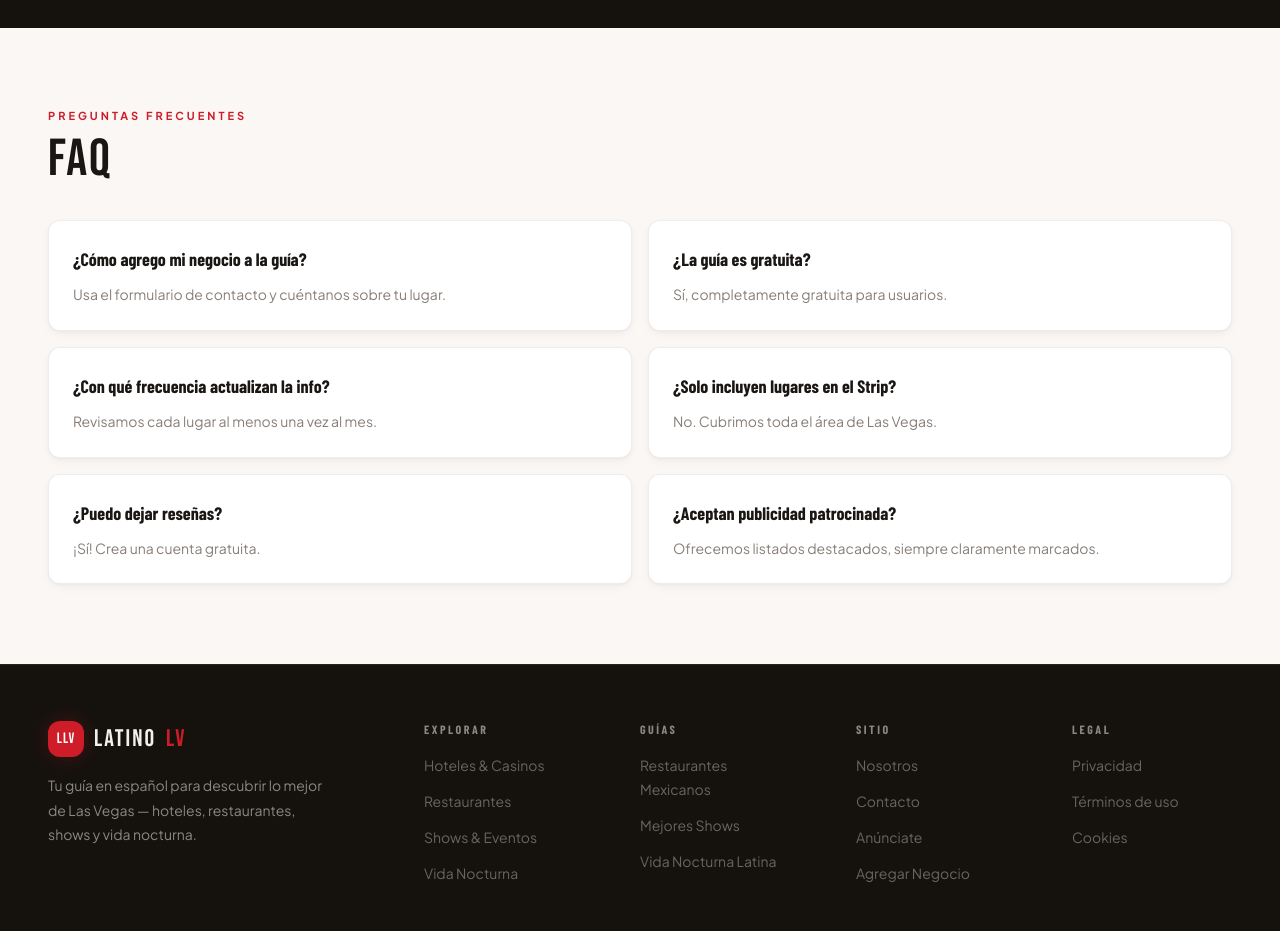
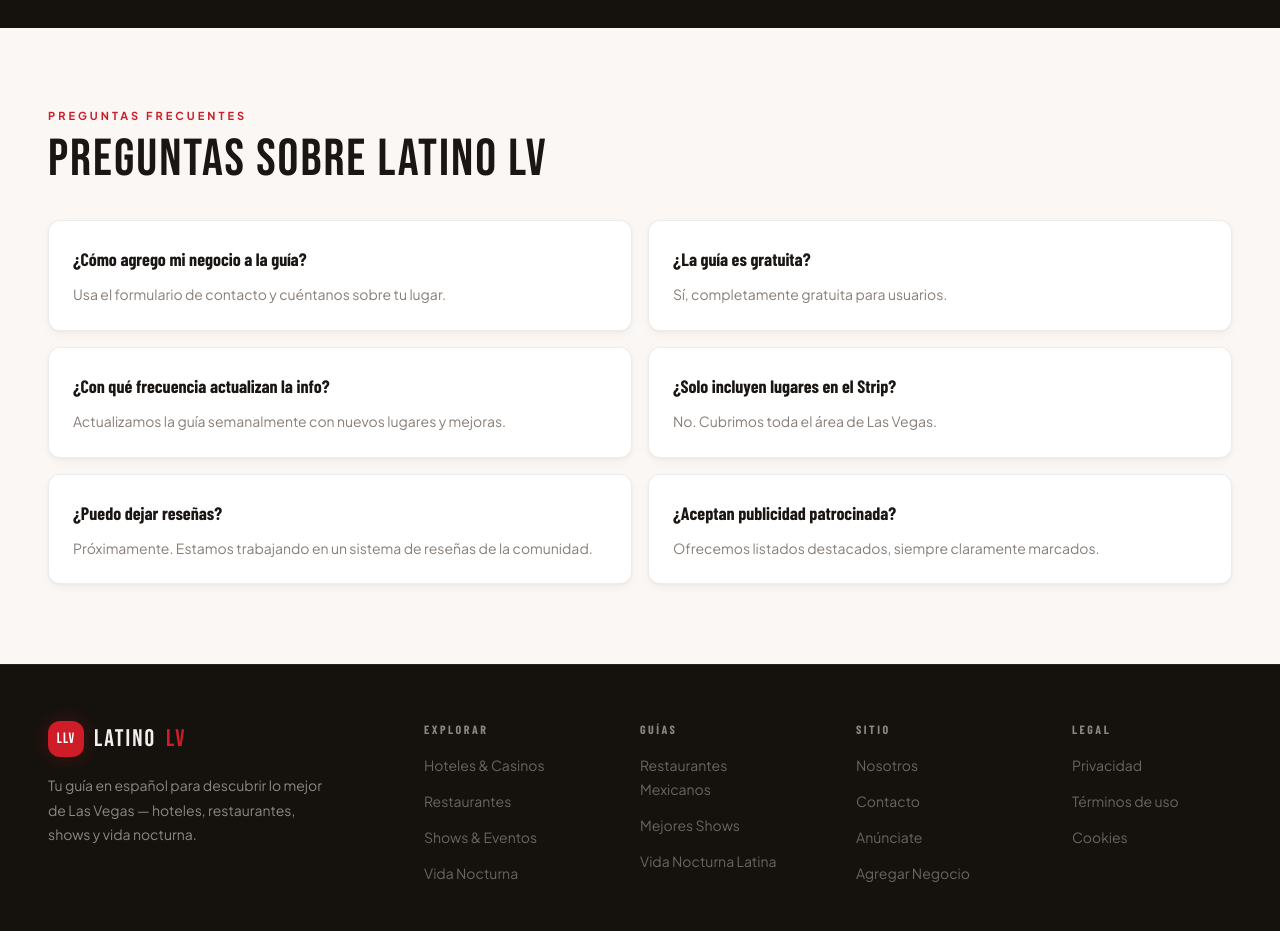
Before and after one commit to EstebanTala/latino-las-vegas, a Next.js app: page /nosotros in a window 1280 px wide. Shown: the part 3200-4131 px from the top of the page. Built offline with nearby package versions, Linux system fonts and the light colour scheme; no server answers; the database is empty.

Commit message:
Fix nosotros FAQ - title, reseñas, frecuencia

```diff
--- a/src/app/nosotros/page.tsx
+++ b/src/app/nosotros/page.tsx
@@ -220,14 +220,14 @@ export default function AboutPage() {
       {/* FAQ */}
       <section className="py-20 bg-background">
         <div className="container">
-          <SectionHeader eyebrow="Preguntas frecuentes" title="FAQ" />
+          <SectionHeader eyebrow="Preguntas frecuentes" title="Preguntas Sobre Latino LV" />
           <div className="grid grid-cols-1 md:grid-cols-2 gap-4">
             {[
               { q: "¿Cómo agrego mi negocio a la guía?", a: "Usa el formulario de contacto y cuéntanos sobre tu lugar." },
               { q: "¿La guía es gratuita?", a: "Sí, completamente gratuita para usuarios." },
-              { q: "¿Con qué frecuencia actualizan la info?", a: "Revisamos cada lugar al menos una vez al mes." },
+              { q: "¿Con qué frecuencia actualizan la info?", a: "Actualizamos la guía semanalmente con nuevos lugares y mejoras." },
               { q: "¿Solo incluyen lugares en el Strip?", a: "No. Cubrimos toda el área de Las Vegas." },
-              { q: "¿Puedo dejar reseñas?", a: "¡Sí! Crea una cuenta gratuita." },
+              { q: "¿Puedo dejar reseñas?", a: "Próximamente. Estamos trabajando en un sistema de reseñas de la comunidad." },
               { q: "¿Aceptan publicidad patrocinada?", a: "Ofrecemos listados destacados, siempre claramente marcados." },
             ].map(f => (
               <div key={f.q} className="bg-card border border-border rounded-lg p-6 shadow-card hover:border-red/20 hover:shadow-card-hover transition-all">
```
Also changed, not shown: 1 other file (tests, documents, lock files or other folders).
